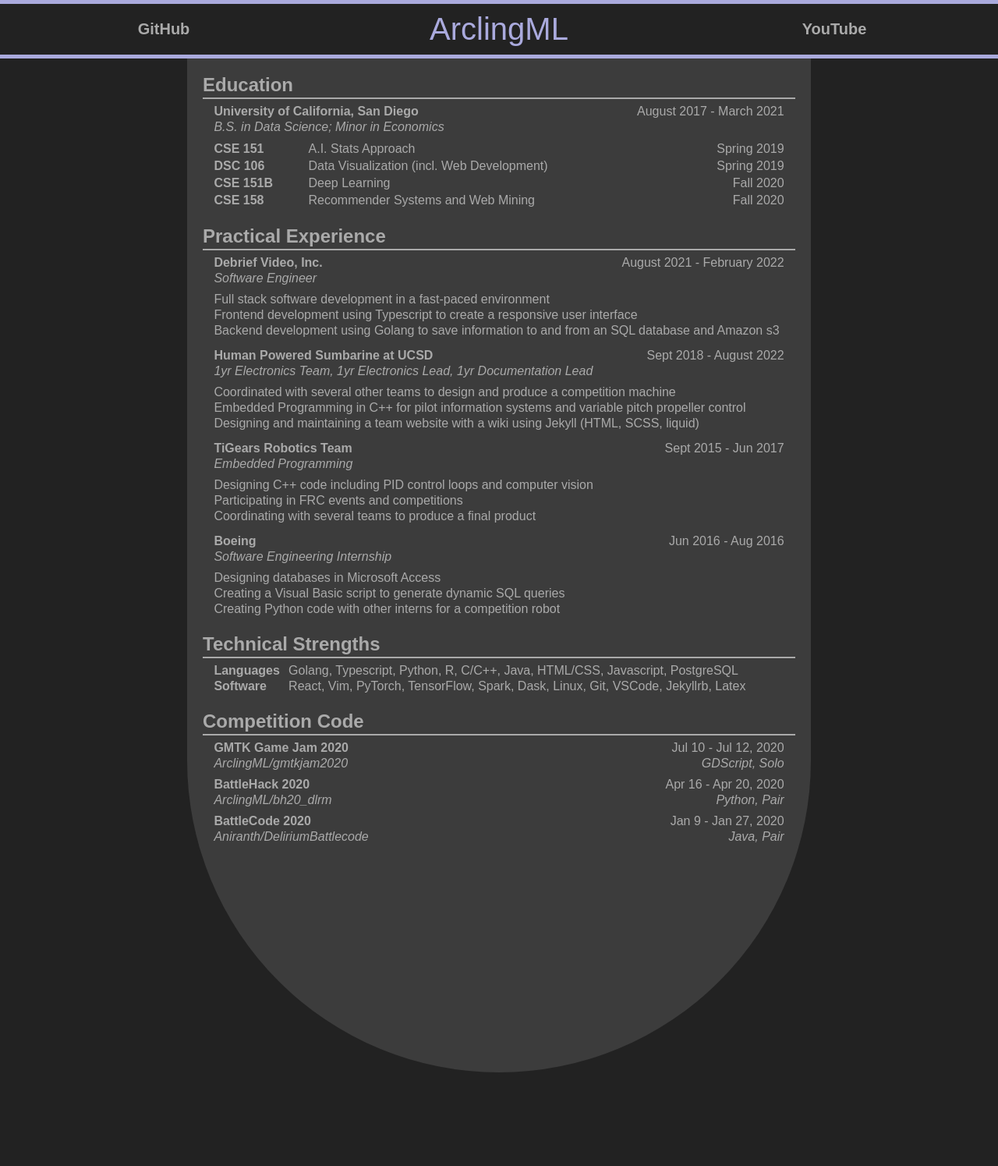
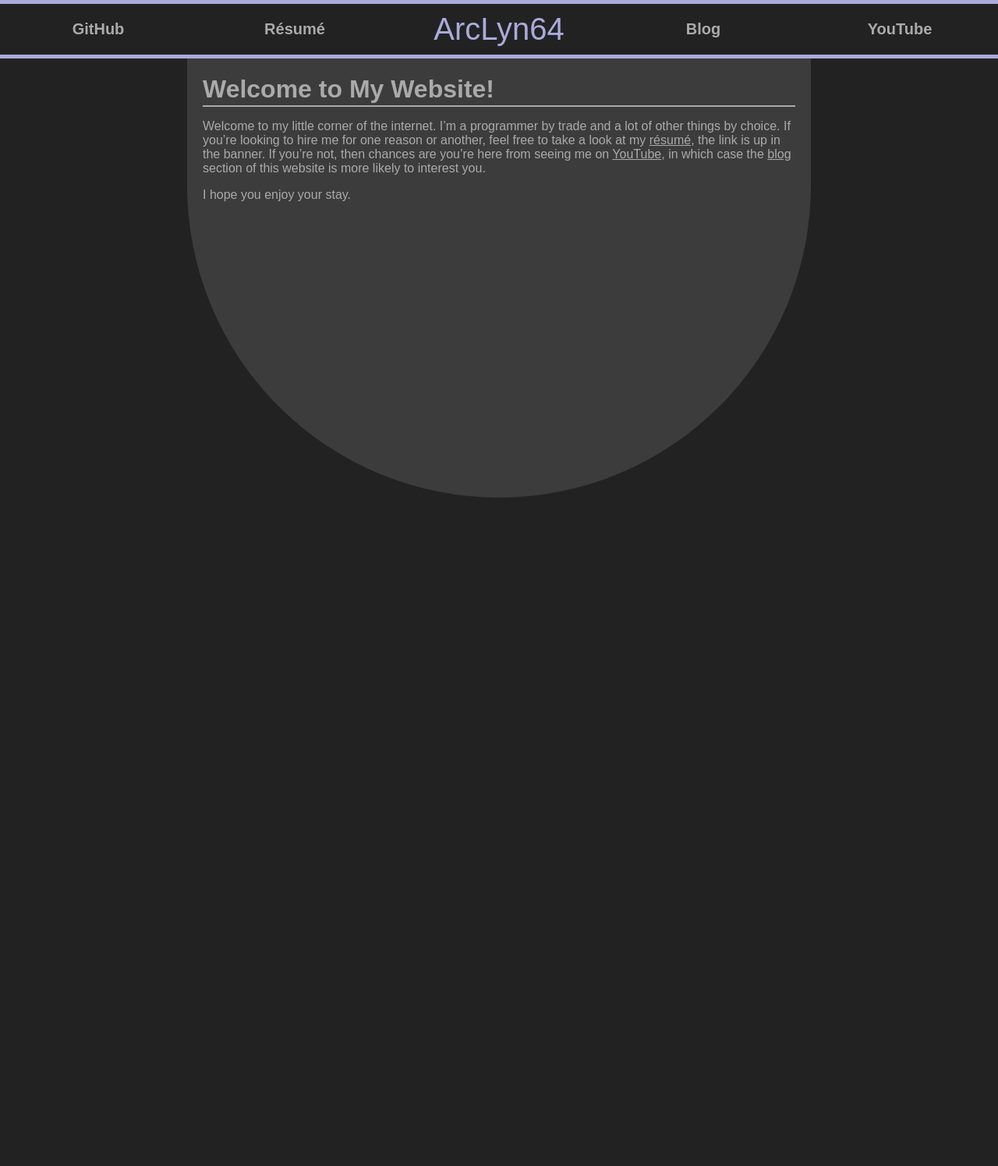
Before and after one commit to ArcLyn64/ArcLyn64.github.io, a Jekyll site: the page built from index.md, in a window 1280 px wide. Shown: the whole page at 78% size. Built offline with Jekyll 4.4.1, drawn with Linux system fonts in a browser that asks for light colours; nearby versions of some CDN libraries; library files that are not in the unit come from our copies; after the commit the page ends 900 px from its top, so only the background shows below that.

Commit message:
site update

```diff
--- a/_config.yml
+++ b/_config.yml
@@ -1,14 +1,14 @@
-title: ArclingML
+title: ArcLyn64
 description: >- # this means to ignore newlines until "baseurl:"
-  Programmer and Data Science Undergraduate at University of California San Diego.
+  Programmer, Essayist, Hobbyist.
 baseurl: "" # the subpath of your site, e.g. /blog
 url: "" # the base hostname & protocol for your site, e.g. http://example.com
-twitter_username: ArclingML
-twitter_link: "https://twitter.com/ArclingML/"
-github_username:  ArclingML
-github_link: "https://github.com/ArclingML/"
-youtube_username: Arcling
-youtube_link: "https://www.youtube.com/channel/UCn7-tDUMym_md1WM8nnPjBA"
+twitter_username: ArcLyn64
+twitter_link: "https://twitter.com/ArcLyn64/"
+github_username:  ArcLyn64
+github_link: "https://github.com/ArcLyn64/"
+youtube_username: ArcLyn64
+youtube_link: "https://www.youtube.com/channel/@ArcLyn64"
 
 # Build settings
 plugins:
--- a/_includes/site-footer.html
+++ b/_includes/site-footer.html
@@ -1,3 +1,3 @@
-<script src="assets/js/footer.js"></script>
+<script src="/assets/js/footer.js"></script>
 <div class="site-footer">
 </div>
--- a/_includes/site-header.html
+++ b/_includes/site-header.html
@@ -4,7 +4,13 @@
     <a class="outbound" href={{ site.github_link }}>
       GitHub
     </a>
-    <a class="home-link" href="/"> ArclingML </a>
+    <a {% if page.url == "/resume.html" %}class="current"{% else %}class="not-current"{% endif %} href="/resume.html">
+      Résumé
+    </a>
+    <a class="home-link" href="/"> ArcLyn64 </a>
+    <a {% if page.url == "/posts.html" %}class="current"{% else %}class="not-current"{% endif %} href="/posts.html">
+      Blog
+    </a>
     <a class="outbound" href={{ site.youtube_link }}>
       YouTube
     </a>
--- a/_layouts/default.html
+++ b/_layouts/default.html
@@ -4,11 +4,17 @@
     <meta charset="utf-8">
     <title>{{ page.title }} | ArclingML</title>
     <link rel="stylesheet" href="/assets/css/style.css">
-    <script src="assets/js/anime.min.js"></script>
+    <script src="/assets/js/anime.min.js"></script>
+    <script src="https://ajax.googleapis.com/ajax/libs/jquery/3.6.1/jquery.min.js"></script>
   </head>
   <body style="margin:0">
     {% include site-header.html %}
-    {{content}}
+    <div class="content-stripe pull-down">
+      <div class="content-stripe-container">
+        {{content}}
+      </div>
+    </div>
+    <script src="/assets/js/index.js"></script>
     {% include site-footer.html %}
   </body>
 </html>
--- /dev/null
+++ b/_layouts/post.html
@@ -0,0 +1,5 @@
+---
+layout: default
+---
+
+{{ content }}
--- a/_sass/main.scss
+++ b/_sass/main.scss
@@ -57,6 +57,15 @@
   font-family: Arial;
   color: $color-fg;
   background-color: $color-bg;
+}
+
+a{
+  &:link, &:visited{
+    color: $color-fg;
+  }
+  &:hover{
+    color: $color-fg-l;
+  }
 }
 
 // Page Classes
@@ -145,16 +154,16 @@
 
 .content-stripe{
   $stripe-width: 800px;
-  $half-stripe-width: ($stripe-width / 2);
+  $half-stripe-width: calc($stripe-width / 2);
   overflow: hidden;
   max-width: $stripe-width;
   width: 100%;
-  height: 10px;
+  height: 0px;
   margin-left: auto;
   margin-right: auto;
   margin-top: 0;
   background-color: $color-bg-l;
-  padding-bottom: $half-stripe-width - 100px;
+  padding-bottom: $half-stripe-width;
   border-bottom-right-radius: $half-stripe-width;
   border-bottom-left-radius: $half-stripe-width;
 
@@ -215,3 +224,49 @@
     max-width: 1000px;
   }
 }
+
+.posts{
+  display: flex;
+  flex-flow: column nowrap;
+  justify-content: flex-start;
+  align-items: center;
+
+  .postcard {
+    width: 80%;
+    background-color: $color-bg-l;
+    padding: 10px;
+    margin: 5px;
+    box-shadow: 5px 5px 5px;
+    border-style: solid;
+    border-width: 2px;
+    border-color: $color-bg-l;
+    border-radius: 5px;
+  }
+
+  p {
+    margin-bottom: 5px;
+  }
+
+  .date {
+    margin: 0px;
+    font-style: italic;
+    color: $color-fg-d;
+    font-size: 14px;
+  }
+
+  .post-title {
+    margin-top: 5px;
+  }
+
+  a{
+    display:block;
+    flex-grow: 1;
+    text-decoration: none;
+    &:link, &:visited{
+      color: $color-fg;
+    }
+    &:hover{
+      color: $color-fg-l;
+    }
+  }
+}
--- a/assets/js/index.js
+++ b/assets/js/index.js
@@ -9,10 +9,11 @@
 
 var pull_down = anime({
   targets: '.pull-down',
-  height: 1000,
+  height: ["0px", $(".content-stripe-container")[0].clientHeight],
   duration: 3000,
   easing: 'easeOutQuad'
 })
+
 var pull_down_fadein = anime({
   targets: '.pull-down',
   opacity: [0, 1],
--- a/index.html
+++ /dev/null
@@ -1,274 +0,0 @@
----
-layout: default
-title: Home
----
-<div class="content-stripe pull-down">
-  <div class="content-stripe-container">
-
-  <h2 class="fade-in">Education</h2>
-  <table style="margin-bottom:5px;"><tbody>
-    <tr class="odd fade-in">
-      <td style="padding-top:0;padding-bottom:0" align="left">
-        <strong>University of California, San Diego</strong>
-      </td>
-      <td style="padding-top:0;padding-bottom:0" align="right">
-        August 2017 - March 2021
-      </td>
-    </tr>
-    <tr class="even fade-in">
-      <td style="padding-top:0;padding-bottom:0" align="left">
-        <em>B.S. in Data Science; Minor in Economics</em>
-      </td>
-    </tr>
-  </tbody></table>
-
-  <table><tbody>
-    <tr class="odd fade-in">
-      <td align="left"><strong>CSE 151</strong></td>
-      <td align="left">A.I. Stats Approach</td>
-      <td align="right">Spring 2019</td>
-    </tr>
-    <tr class="even fade-in">
-      <td align="left"><strong>DSC 106</strong></td>
-      <td align="left">Data Visualization (incl. Web Development)</td>
-      <td align="right">Spring 2019</td>
-    </tr>
-    <tr class="odd fade-in">
-      <td align="left"><strong>CSE 151B</strong></td>
-      <td align="left">Deep Learning</td>
-      <td align="right">Fall 2020</td>
-    </tr>
-    <tr class="even fade-in">
-      <td align="left"><strong>CSE 158</strong></td>
-      <td align="left">Recommender Systems and Web Mining</td>
-      <td align="right">Fall 2020</td>
-    </tr>
-  </tbody></table>
-
-  <h2 class="fade-in">Practical Experience</h2>
-
-  <table style="margin-bottom:5px;"><tbody>
-    <tr class="odd fade-in">
-      <td style="padding-top:0;padding-bottom:0" align="left">
-        <strong>Debrief Video, Inc.</strong>
-      </td>
-      <td style="padding-top:0;padding-bottom:0" align="right">
-        August 2021 - February 2022
-      </td>
-    </tr>
-    <tr class="even fade-in">
-      <td style="padding-top:0;padding-bottom:0" align="left">
-        <em>Software Engineer</em>
-      </td>
-    </tr>
-    </tbody></table>
-
-  <table style="margin-bottom:10px;"><tbody>
-    <tr class="odd fade-in">
-      <td style="padding-top:0;padding-bottom:0" align="left">
-       Full stack software development in a fast-paced environment
-      </td>
-    </tr>
-    <tr class="even fade-in">
-      <td style="padding-top:0;padding-bottom:0" align="left">
-       Frontend development using Typescript to create a responsive user interface
-      </td>
-    </tr>
-    <tr class="odd fade-in">
-      <td style="padding-top:0;padding-bottom:0" align="left">
-       Backend development using Golang to save information to and from an SQL database and Amazon s3
-      </td>
-    </tr>
-  </tbody></table>
-
-  <table style="margin-bottom:5px;"><tbody>
-    <tr class="odd fade-in">
-      <td style="padding-top:0;padding-bottom:0" align="left">
-        <strong>Human Powered Sumbarine at UCSD</strong>
-      </td>
-      <td style="padding-top:0;padding-bottom:0" align="right">
-        Sept 2018 - August 2022
-      </td>
-    </tr>
-    <tr class="even fade-in">
-      <td style="padding-top:0;padding-bottom:0" align="left">
-        <em>1yr Electronics Team, 1yr Electronics Lead, 1yr Documentation Lead</em>
-      </td>
-    </tr>
-    </tbody></table>
-
-  <table style="margin-bottom:10px;"><tbody>
-    <tr class="odd fade-in">
-      <td style="padding-top:0;padding-bottom:0" align="left">
-      Coordinated with several other teams to design and produce a competition machine
-      </td>
-    </tr>
-    <tr class="even fade-in">
-      <td style="padding-top:0;padding-bottom:0" align="left">
-      Embedded Programming in C++ for pilot information systems and variable pitch propeller control
-      </td>
-    </tr>
-    <tr class="odd fade-in">
-      <td style="padding-top:0;padding-bottom:0" align="left">
-      Designing and maintaining a team website with a wiki using Jekyll (HTML, SCSS, liquid)
-      </td>
-    </tr>
-  </tbody></table>
-
-
-  <table style="margin-bottom:5px;"><tbody>
-    <tr class="odd fade-in">
-      <td style="padding-top:0;padding-bottom:0" align="left">
-        <strong>TiGears Robotics Team</strong>
-      </td>
-      <td style="padding-top:0;padding-bottom:0" align="right">
-        Sept 2015 - Jun 2017
-      </td>
-    </tr>
-    <tr class="even fade-in">
-      <td style="padding-top:0;padding-bottom:0" align="left">
-        <em>Embedded Programming</em>
-      </td>
-    </tr>
-  </tbody></table>
-
-  <table style="margin-bottom:10px;"><tbody>
-    <tr class="odd fade-in">
-      <td style="padding-top:0;padding-bottom:0" align="left">
-        Designing C++ code including PID control loops and computer vision
-      </td>
-    </tr>
-    <tr class="even fade-in">
-      <td style="padding-top:0;padding-bottom:0" align="left">
-        Participating in FRC events and competitions
-      </td>
-    </tr>
-    <tr class="odd fade-in">
-      <td style="padding-top:0;padding-bottom:0" align="left">
-        Coordinating with several teams to produce a final product
-      </td>
-    </tr>
-  </tbody></table>
-
-
-  <table style="margin-bottom:5px;"><tbody>
-    <tr class="odd fade-in">
-      <td style="padding-top:0;padding-bottom:0" align="left">
-        <strong>Boeing</strong>
-      </td>
-      <td style="padding-top:0;padding-bottom:0" align="right">
-        Jun 2016 - Aug 2016
-      </td>
-    </tr>
-    <tr class="even fade-in">
-      <td style="padding-top:0;padding-bottom:0" align="left">
-        <em>Software Engineering Internship</em>
-      </td>
-    </tr>
-  </tbody></table>
-
-  <table style="margin-bottom:10px;"><tbody>
-    <tr class="odd fade-in">
-      <td style="padding-top:0;padding-bottom:0" align="left">
-        Designing databases in Microsoft Access
-      </td>
-    </tr>
-    <tr class="even fade-in">
-      <td style="padding-top:0;padding-bottom:0" align="left">
-        Creating a Visual Basic script to generate dynamic SQL queries
-      </td>
-    </tr>
-    <tr class="odd fade-in">
-      <td style="padding-top:0;padding-bottom:0" align="left">
-        Creating Python code with other interns for a competition robot
-      </td>
-    </tr>
-  </tbody></table>
-
-
-  <h2 class="fade-in">Technical Strengths</h2>
-
-  <table style="margin-bottom:5px;"><tbody>
-    <tr class="odd fade-in">
-      <td style="padding-top:0;padding-bottom:0" align="left">
-        <strong>Languages</strong>
-      </td>
-      <td style="padding-top:0;padding-bottom:0" align="left">
-        Golang, Typescript, Python, R, C/C++, Java, HTML/CSS, Javascript, PostgreSQL
-      </td>
-    </tr>
-    <tr class="even fade-in">
-      <td style="padding-top:0;padding-bottom:0" align="left">
-        <strong>Software</strong>
-      </td>
-      <td style="padding-top:0;padding-bottom:0" align="left">
-        React, Vim, PyTorch, TensorFlow, Spark, Dask, Linux, Git, VSCode, Jekyllrb, Latex
-      </td>
-    </tr>
-  </tbody></table>
-
-
-  <h2 class="fade-in">Competition Code</h2>
-
-  <table style="margin-bottom:5px;"><tbody>
-    <tr class="odd fade-in">
-      <td style="padding-top:0;padding-bottom:0" align="left">
-        <strong>GMTK Game Jam 2020</strong>
-      </td>
-      <td style="padding-top:0;padding-bottom:0" align="right">
-        Jul 10 - Jul 12, 2020
-      </td>
-    </tr>
-    <tr class="even fade-in">
-      <td style="padding-top:0;padding-bottom:0" align="left">
-        <em>ArclingML/gmtkjam2020</em>
-      </td>
-      <td style="padding-top:0;padding-bottom:0" align="right">
-        <em>GDScript, Solo</em>
-      </td>
-    </tr>
-  </tbody></table>
-
-  <table style="margin-bottom:5px;"><tbody>
-    <tr class="odd fade-in">
-      <td style="padding-top:0;padding-bottom:0" align="left">
-        <strong>BattleHack 2020</strong>
-      </td>
-      <td style="padding-top:0;padding-bottom:0" align="right">
-        Apr 16 - Apr 20, 2020
-      </td>
-    </tr>
-    <tr class="even fade-in">
-      <td style="padding-top:0;padding-bottom:0" align="left">
-        <em>ArclingML/bh20_dlrm</em>
-      </td>
-      <td style="padding-top:0;padding-bottom:0" align="right">
-        <em>Python, Pair</em>
-      </td>
-    </tr>
-  </tbody></table>
-
-  <table style="margin-bottom:5px;"><tbody>
-    <tr class="odd fade-in">
-      <td style="padding-top:0;padding-bottom:0" align="left">
-        <strong>BattleCode 2020</strong>
-      </td>
-      <td style="padding-top:0;padding-bottom:0" align="right">
-        Jan 9 - Jan 27, 2020
-      </td>
-    </tr>
-    <tr class="even fade-in">
-      <td style="padding-top:0;padding-bottom:0" align="left">
-        <em>Aniranth/DeliriumBattlecode</em>
-      </td>
-      <td style="padding-top:0;padding-bottom:0" align="right">
-        <em>Java, Pair</em>
-      </td>
-    </tr>
-  </tbody></table>
-
-
-
-  <script src="assets/js/index.js"></script>
-  </div>
-</div>
--- /dev/null
+++ b/index.md
@@ -0,0 +1,10 @@
+---
+
+layout: default
+title: Homepage
+
+---
+# Welcome to My Website!
+Welcome to my little corner of the internet. I'm a programmer by trade and a lot of other things by choice. If you're looking to hire me for one reason or another, feel free to take a look at my [résumé](/resume.html), the link is up in the banner. If you're not, then chances are you're here from seeing me on [YouTube]({{ site.youtube.link }}), in which case the [blog](/posts.html) section of this website is more likely to interest you.
+
+I hope you enjoy your stay.
```
Also changed, not shown: Gemfile (added, +7 -0 lines), _posts/2023-01-30-blog-test.md (added, +21 -0 lines), posts.html (added, +16 -0 lines), resume.html (added, +277 -0 lines), Gemfile.lock (added).
